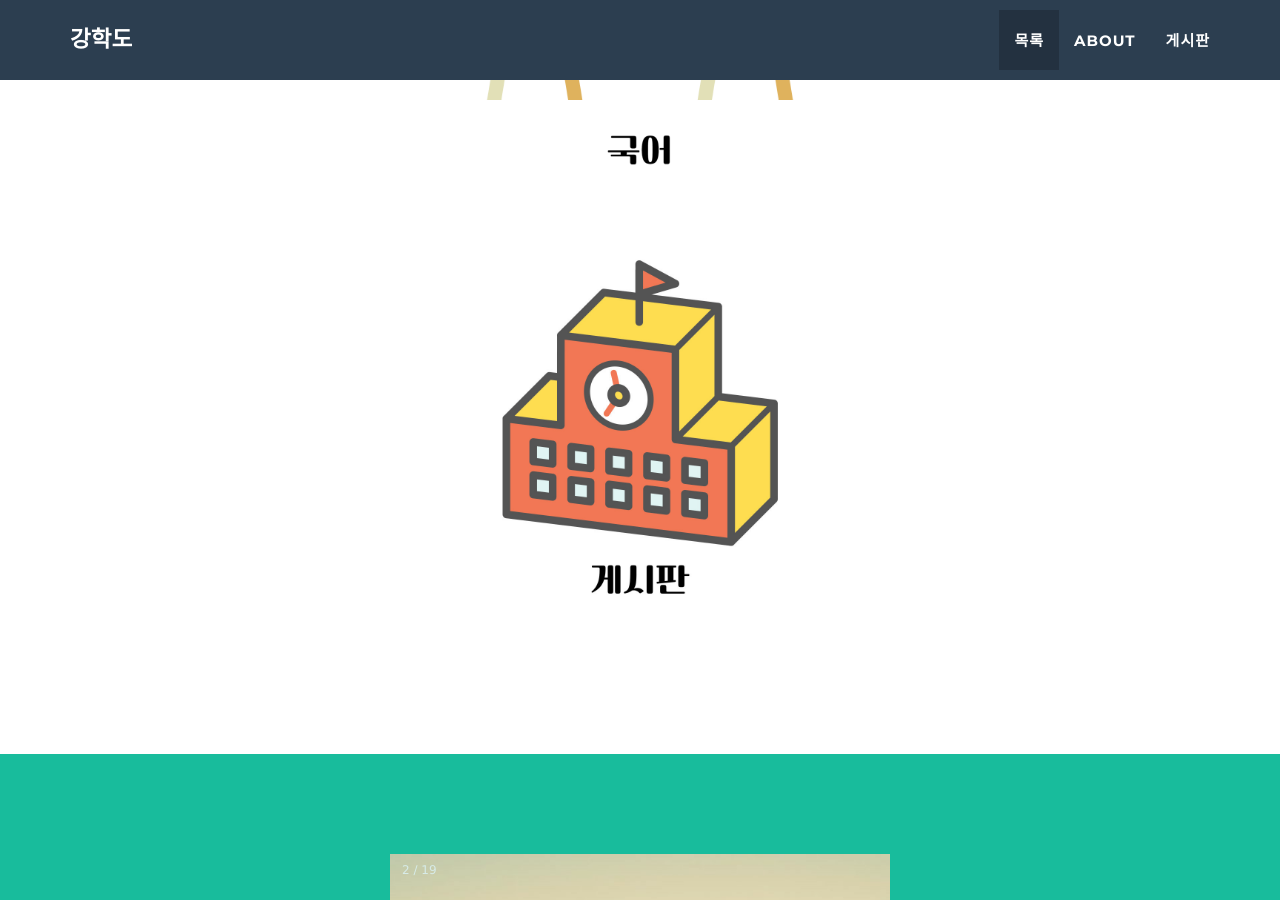
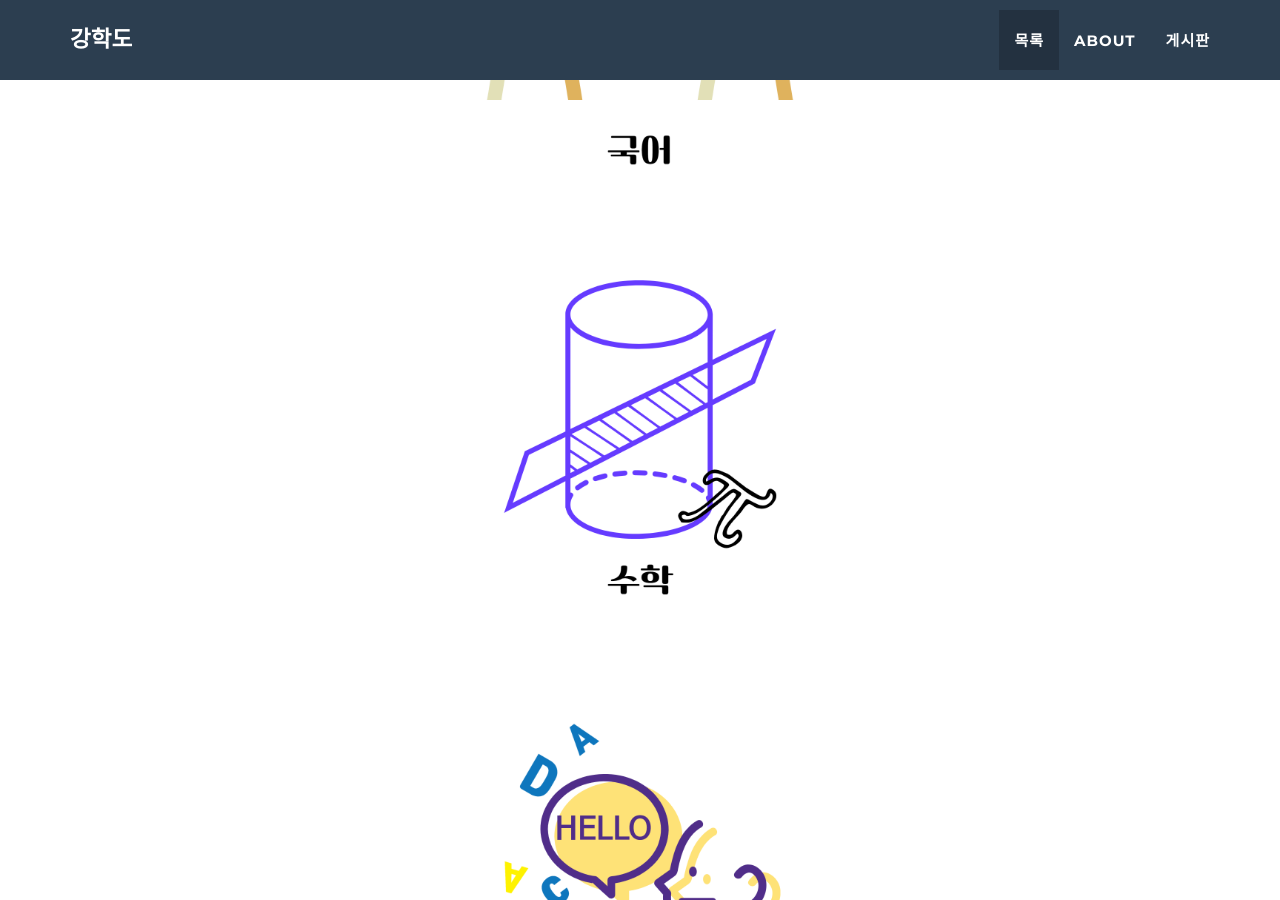
Before and after one commit to study-helper-liveclass/study_helper, a Jekyll site: the page built from _posts/2021-09-05-project-9.markdown, in a window 1280 px wide and 900 px high, scrolled down 1447 px. Built offline with Jekyll 4.4.1, drawn with Linux system fonts in a browser that asks for light colours.

Commit message:
수학 영어

```diff
--- a/_includes/portfolio_grid.html
+++ b/_includes/portfolio_grid.html
@@ -19,6 +19,61 @@
         </div>
 
         <div class="portfolio-flex-item portfolio-item">
+            <a href="https://spicy-smelt-f78.notion.site/c05ef675a05a465b8c7518fd4e9638c8" class="portfolio-link" data-toggle="modal">
+                <div class="caption">
+                    <div class="caption-content">
+                        <i class="fa fa-search-plus fa-3x"></i>
+                    </div>
+                </div>
+                <img src="img/portfolio/010.jpg" class="img-responsive">
+            </a>
+        </div>
+
+        <div class="portfolio-flex-item portfolio-item">
+            <a href="https://spicy-smelt-f78.notion.site/fa7596ea19f64e28bd81d7e2ddf4834b" class="portfolio-link" data-toggle="modal">
+                <div class="caption">
+                    <div class="caption-content">
+                        <i class="fa fa-search-plus fa-3x"></i>
+                    </div>
+                </div>
+                <img src="img/portfolio/011.jpg" class="img-responsive">
+            </a>
+        </div>
+
+        <div class="portfolio-flex-item portfolio-item">
+            <a href="https://spicy-smelt-f78.notion.site/2c31464f593a4253acc84254f83ed402" class="portfolio-link" data-toggle="modal">
+                <div class="caption">
+                    <div class="caption-content">
+                        <i class="fa fa-search-plus fa-3x"></i>
+                    </div>
+                </div>
+                <img src="img/portfolio/012.jpg" class="img-responsive">
+            </a>
+        </div>
+
+        <div class="portfolio-flex-item portfolio-item">
+            <a href="https://spicy-smelt-f78.notion.site/2c31464f593a4253acc84254f83ed402" class="portfolio-link" data-toggle="modal">
+                <div class="caption">
+                    <div class="caption-content">
+                        <i class="fa fa-search-plus fa-3x"></i>
+                    </div>
+                </div>
+                <img src="img/portfolio/013.jpg" class="img-responsive">
+            </a>
+        </div>
+
+        <div class="portfolio-flex-item portfolio-item">
+            <a href="https://spicy-smelt-f78.notion.site/2c31464f593a4253acc84254f83ed402" class="portfolio-link" data-toggle="modal">
+                <div class="caption">
+                    <div class="caption-content">
+                        <i class="fa fa-search-plus fa-3x"></i>
+                    </div>
+                </div>
+                <img src="img/portfolio/014.jpg" class="img-responsive">
+            </a>
+        </div>
+
+        <div class="portfolio-flex-item portfolio-item">
 
             <a href="http://wo.to/board/board.php?id=a.1.rlatkdqja04" class="portfolio-link" data-toggle="modal">
                 <div class="caption">
```
